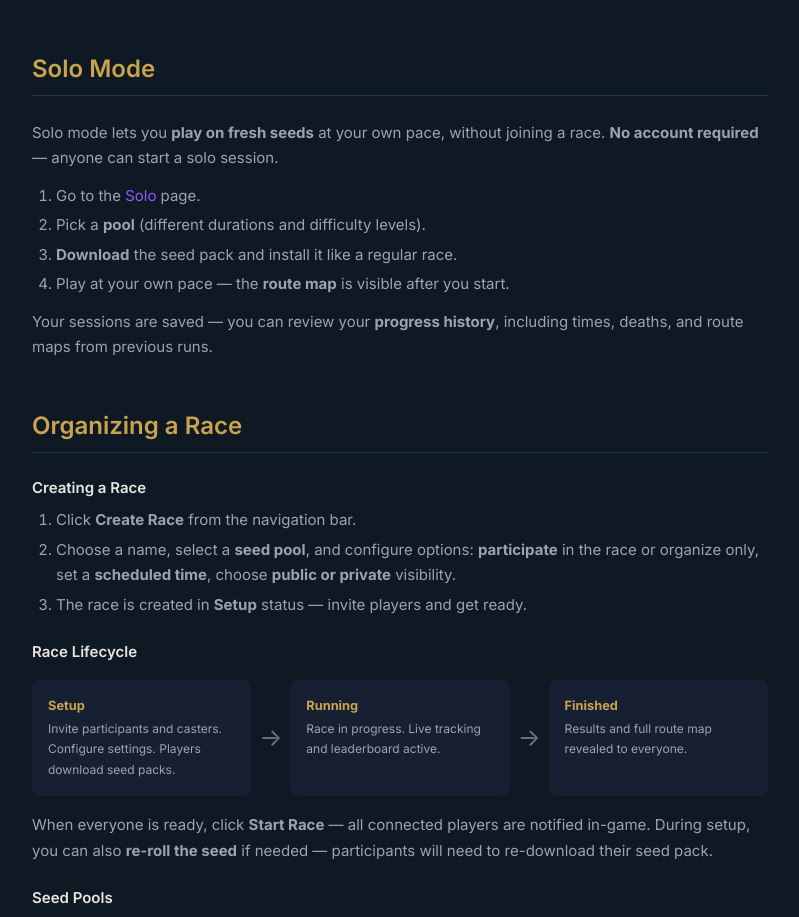
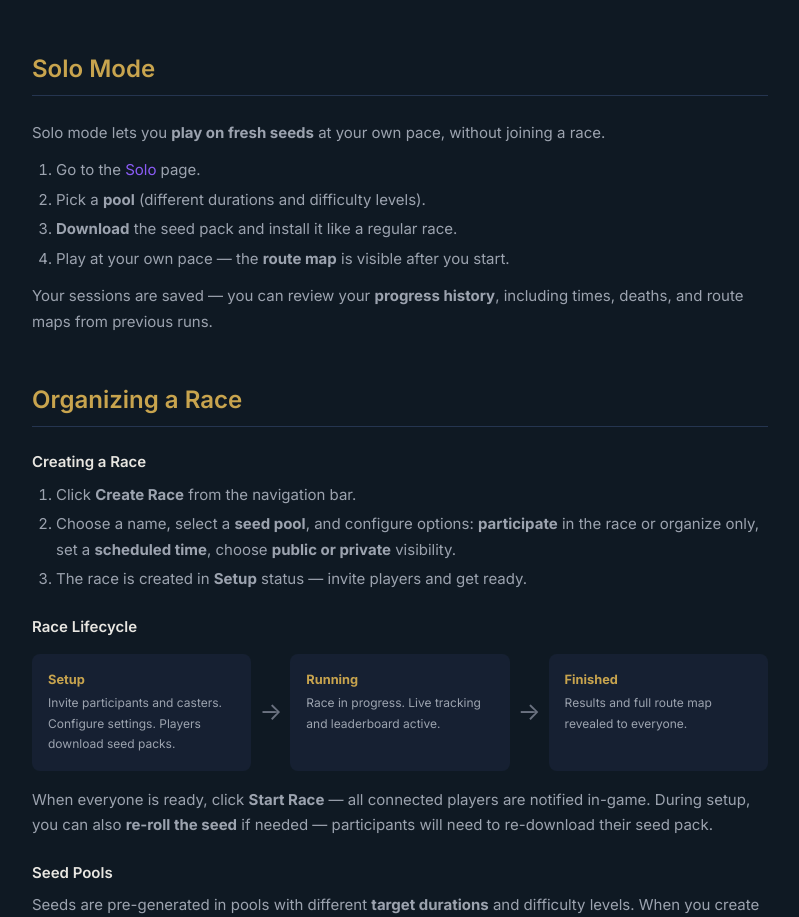
Before and after one commit to rbignon/speedfog-racing, a SvelteKit app in the folder web/: page /help in a window 1280 px wide. Shown: the part 2741-3658 px from the top of the page, without its empty margins (240-1039 px from the left). Built offline with nearby package versions, Linux system fonts and the light colour scheme.

Commit message:
fix(web): mistake about the solo mode in the help page

```diff
--- a/web/src/routes/help/+page.svelte
+++ b/web/src/routes/help/+page.svelte
@@ -166,7 +166,7 @@
 		<h2>Solo Mode</h2>
 		<p>
 			Solo mode lets you <strong>play on fresh seeds</strong> at your own pace, without joining a
-			race. <strong>No account required</strong> — anyone can start a solo session.
+			race.
 		</p>
 		<ol>
 			<li>Go to the <a href="/training">Solo</a> page.</li>
```
